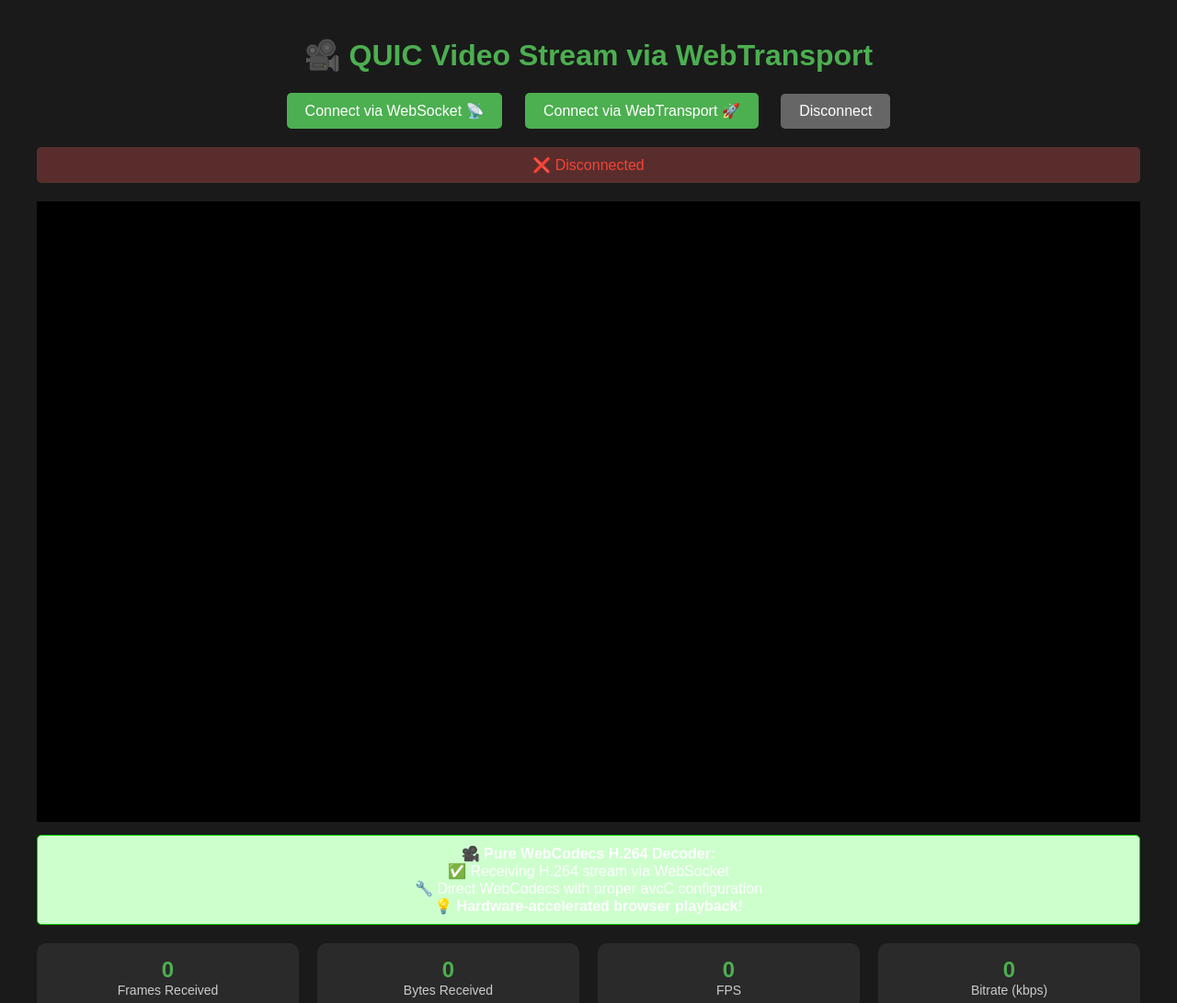
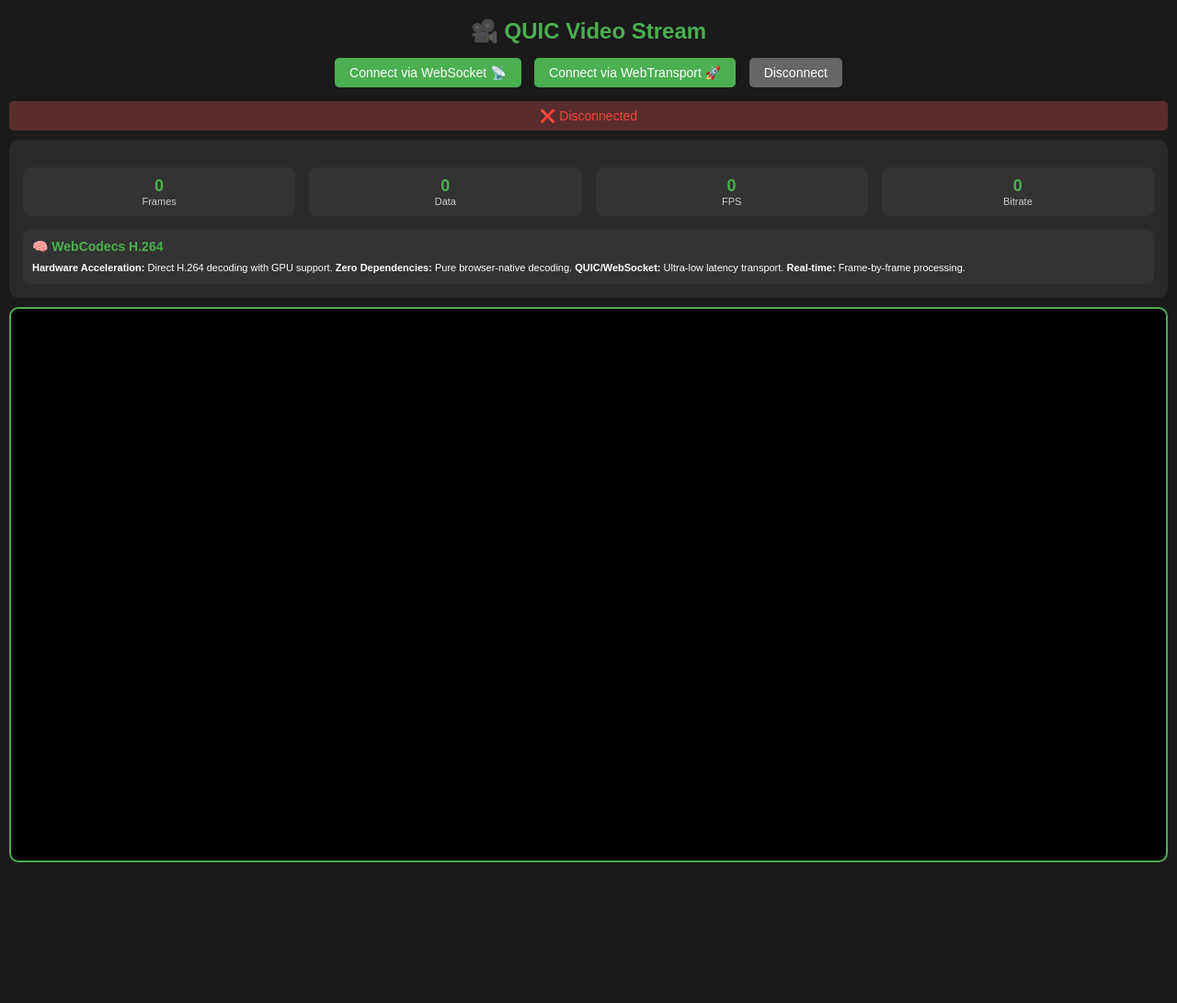
Before and after one commit to Rostyk/QuickScreen, a plain HTML site: page web/index.html in a window 1280 px wide. Shown: the top 1091 px of the page at 92% size. After the commit the page ends 958 px from the top, so only its background shows below. Drawn offline with Linux system fonts and the light colour scheme.

```diff
--- a/web/index.html
+++ b/web/index.html
@@ -3,7 +3,7 @@
 <head>
     <meta charset="UTF-8">
     <meta name="viewport" content="width=device-width, initial-scale=1.0">
-    <title>QUIC Video Stream - WebCodecs v2.0</title>
+    <title>QUIC Video Stream - WebCodecs v3.0 - BIGGER PLAYER</title>
     <meta http-equiv="Cache-Control" content="no-cache, no-store, must-revalidate">
     <meta http-equiv="Pragma" content="no-cache">
     <meta http-equiv="Expires" content="0">
@@ -11,31 +11,44 @@
         body {
             font-family: Arial, sans-serif;
             margin: 0;
-            padding: 20px;
+            padding: 10px;
             background: #1a1a1a;
             color: white;
         }
         .container {
-            max-width: 1200px;
+            max-width: 100%;
             margin: 0 auto;
+            display: flex;
+            flex-direction: column;
+            gap: 20px;
+        }
+        .main-content {
+            width: 100%;
+        }
+        .stats-header {
+            background: #2a2a2a;
+            padding: 15px;
+            border-radius: 10px;
         }
         h1 {
             text-align: center;
             color: #4CAF50;
+            margin: 10px 0;
+            font-size: 24px;
         }
         .controls {
             text-align: center;
-            margin: 20px 0;
+            margin: 15px 0;
         }
         button {
             background: #4CAF50;
             color: white;
             border: none;
-            padding: 10px 20px;
-            margin: 0 10px;
+            padding: 8px 16px;
+            margin: 0 5px;
             border-radius: 5px;
             cursor: pointer;
-            font-size: 16px;
+            font-size: 14px;
         }
         button:hover {
             background: #45a049;
@@ -46,19 +59,27 @@
         }
         .video-container {
             text-align: center;
-            margin: 20px 0;
-        }
-        video {
-            max-width: 100%;
-            height: auto;
+            margin: 10px 0;
+            background: #000;
             border: 2px solid #4CAF50;
             border-radius: 10px;
+            overflow: hidden;
+            position: relative;
+        }
+        #view {
+            max-width: 100%;
+            max-height: 600px;
+            width: auto;
+            height: auto;
+            display: block;
+            margin: 0 auto;
         }
         .status {
             text-align: center;
-            margin: 20px 0;
-            padding: 10px;
+            margin: 10px 0;
+            padding: 8px;
             border-radius: 5px;
+            font-size: 14px;
         }
         .status.connected {
             background: #2d5a2d;
@@ -70,30 +91,52 @@
         }
         .stats {
             display: grid;
-            grid-template-columns: repeat(auto-fit, minmax(200px, 1fr));
-            gap: 20px;
-            margin: 20px 0;
+            grid-template-columns: repeat(4, 1fr);
+            gap: 15px;
+            margin: 15px 0;
         }
         .stat-card {
-            background: #2a2a2a;
-            padding: 15px;
-            border-radius: 10px;
+            background: #333;
+            padding: 10px;
+            border-radius: 8px;
             text-align: center;
         }
         .stat-value {
-            font-size: 24px;
+            font-size: 18px;
             font-weight: bold;
             color: #4CAF50;
         }
         .stat-label {
+            font-size: 11px;
+            color: #ccc;
+        }
+        .decoder-info {
+            margin-top: 15px;
+            padding: 10px;
+            background: #333;
+            border-radius: 8px;
+        }
+        .decoder-info h3 {
+            margin: 0 0 8px 0;
             font-size: 14px;
-            color: #ccc;
+            color: #4CAF50;
+        }
+        .decoder-info p {
+            margin: 0;
+            font-size: 11px;
+            line-height: 1.4;
+        }
+        @media (max-width: 768px) {
+            .stats {
+                grid-template-columns: repeat(2, 1fr);
+            }
         }
     </style>
 </head>
 <body>
     <div class="container">
-        <h1>🎥 QUIC Video Stream via WebTransport</h1>
+        <div class="main-content">
+            <h1>🎥 QUIC Video Stream</h1>
 
             <div class="controls">
                 <button id="connectBtn">Connect via WebSocket 📡</button>
@@ -105,24 +148,15 @@
                 ❌ Disconnected
             </div>
 
-        <div class="video-container">
-            <canvas id="view" width="1920" height="1080" style="background:#000; width: 100%; max-width: 1200px; height: auto;"></canvas>
-    <div style="background: #ccffcc; padding: 10px; margin: 10px 0; border-radius: 5px; border: 1px solid #00cc00;">
-        <strong>🎥 Pure WebCodecs H.264 Decoder:</strong><br>
-        ✅ Receiving H.264 stream via WebSocket<br>
-        🔧 Direct WebCodecs with proper avcC configuration<br>
-        💡 <strong>Hardware-accelerated browser playback!</strong>
-    </div>
-        </div>
-
+            <div class="stats-header">
                 <div class="stats">
                     <div class="stat-card">
                         <div class="stat-value" id="framesReceived">0</div>
-                <div class="stat-label">Frames Received</div>
+                        <div class="stat-label">Frames</div>
                     </div>
                     <div class="stat-card">
                         <div class="stat-value" id="bytesReceived">0</div>
-                <div class="stat-label">Bytes Received</div>
+                        <div class="stat-label">Data</div>
                     </div>
                     <div class="stat-card">
                         <div class="stat-value" id="fps">0</div>
@@ -130,7 +164,18 @@
                     </div>
                     <div class="stat-card">
                         <div class="stat-value" id="bitrate">0</div>
-                <div class="stat-label">Bitrate (kbps)</div>
+                        <div class="stat-label">Bitrate</div>
+                    </div>
+                </div>
+
+                <div class="decoder-info">
+                    <h3>🧠 WebCodecs H.264</h3>
+                    <p><strong>Hardware Acceleration:</strong> Direct H.264 decoding with GPU support. <strong>Zero Dependencies:</strong> Pure browser-native decoding. <strong>QUIC/WebSocket:</strong> Ultra-low latency transport. <strong>Real-time:</strong> Frame-by-frame processing.</p>
+                </div>
+            </div>
+
+            <div class="video-container">
+                <canvas id="view" width="1920" height="1080"></canvas>
             </div>
         </div>
     </div>
@@ -164,6 +209,41 @@
 
         const canvas = document.getElementById('view');
         const ctx = canvas.getContext('2d', { desynchronized: true });
+
+        // Function to resize canvas to maintain aspect ratio
+        function resizeCanvas(videoWidth, videoHeight) {
+            const container = canvas.parentElement;
+            const containerWidth = container.clientWidth - 4; // Account for border
+            const maxHeight = 600; // Fixed max height for consistent player size
+
+            // Calculate aspect ratio
+            const aspectRatio = videoWidth / videoHeight;
+
+            let newWidth = containerWidth;
+            let newHeight = containerWidth / aspectRatio;
+
+            // If height exceeds max, scale down
+            if (newHeight > maxHeight) {
+                newHeight = maxHeight;
+                newWidth = maxHeight * aspectRatio;
+            }
+
+            // Ensure minimum size
+            if (newHeight < 300) {
+                newHeight = 300;
+                newWidth = 300 * aspectRatio;
+            }
+
+            // Set canvas display size (CSS)
+            canvas.style.width = newWidth + 'px';
+            canvas.style.height = newHeight + 'px';
+
+            // Set canvas internal resolution to match video
+            canvas.width = videoWidth;
+            canvas.height = videoHeight;
+
+            console.log(`📐 Canvas resized: ${newWidth}x${newHeight} display, ${videoWidth}x${videoHeight} internal`);
+        }
 
         // --- WebCodecs with proper avcC handling ---
         let decoder;
@@ -211,19 +291,26 @@
                 console.warn('⚠️ Unexpected lengthSize:', lengthSizeMinusOne + 1, '(expected 4)');
             }
 
-            // Force software decoding to rule out hardware decoder issues
-            let config = { codec, description: avccData, hardwareAcceleration: 'prefer-software' };
+            // Try hardware acceleration first, fallback to software
+            let config = { codec, description: avccData, hardwareAcceleration: 'prefer-hardware' };
             let testSupport;
 
             try {
                 testSupport = await VideoDecoder.isConfigSupported(config);
 
                 if (!testSupport.supported) {
-                    console.error('❌ Software codec not supported:', codec);
+                    console.warn('⚠️ Hardware acceleration not supported, trying software...');
+                    config = { codec, description: avccData, hardwareAcceleration: 'prefer-software' };
+                    testSupport = await VideoDecoder.isConfigSupported(config);
+
+                    if (!testSupport.supported) {
+                        console.error('❌ Neither hardware nor software codec supported:', codec);
                         return false;
                     }
-
-                console.log('✅ Codec supported:', codec, 'with SOFTWARE decoding (forced)');
+                    console.log('✅ Codec supported:', codec, 'with SOFTWARE decoding (fallback)');
+                } else {
+                    console.log('✅ Codec supported:', codec, 'with HARDWARE decoding');
+                }
             } catch (e) {
                 console.error('❌ Codec support test failed:', e);
                 return false;
@@ -232,12 +319,21 @@
             // Create decoder
             decoder = new VideoDecoder({
                 output: (frame) => {
+                    // Use requestAnimationFrame for smooth rendering
+                    requestAnimationFrame(() => {
                         try {
-                        ctx.drawImage(frame, 0, 0, canvas.width, canvas.height);
+                            // Resize canvas if video dimensions changed
+                            if (canvas.width !== frame.codedWidth || canvas.height !== frame.codedHeight) {
+                                resizeCanvas(frame.codedWidth, frame.codedHeight);
+                            }
+
+                            // Draw frame at full resolution
+                            ctx.drawImage(frame, 0, 0, frame.codedWidth, frame.codedHeight);
                             console.log('🎬 Frame rendered:', frame.codedWidth + 'x' + frame.codedHeight);
                         } finally {
                             frame.close();
                         }
+                    });
                 },
                 error: (e) => {
                     console.error('❌ Decoder error:', e.name, e.message);
@@ -373,8 +469,8 @@
                 }
             }
 
-            // Use simple sequential timestamps to avoid timing issues
-            const timestampUs = frameCount * 33333; // 30fps = 33.333ms intervals
+            // Use dynamic timestamps based on actual frame arrival time
+            const timestampUs = Math.round((performance.now() - t0) * 1000);
             frameCount++;
 
             try {
@@ -419,6 +515,9 @@
             document.getElementById('connectWtBtn').addEventListener('click', connectWebTransport);
             document.getElementById('disconnectBtn').addEventListener('click', disconnect);
         });
+
+        // Initial canvas sizing - set a good default size
+        resizeCanvas(1920, 1080); // Default to common screen capture resolution
 
         function updateStatus(message, className) {
             const statusElement = document.getElementById('status');
```
Also changed, not shown: 2 other files. Lines whose indentation alone changed are shown as unchanged.
